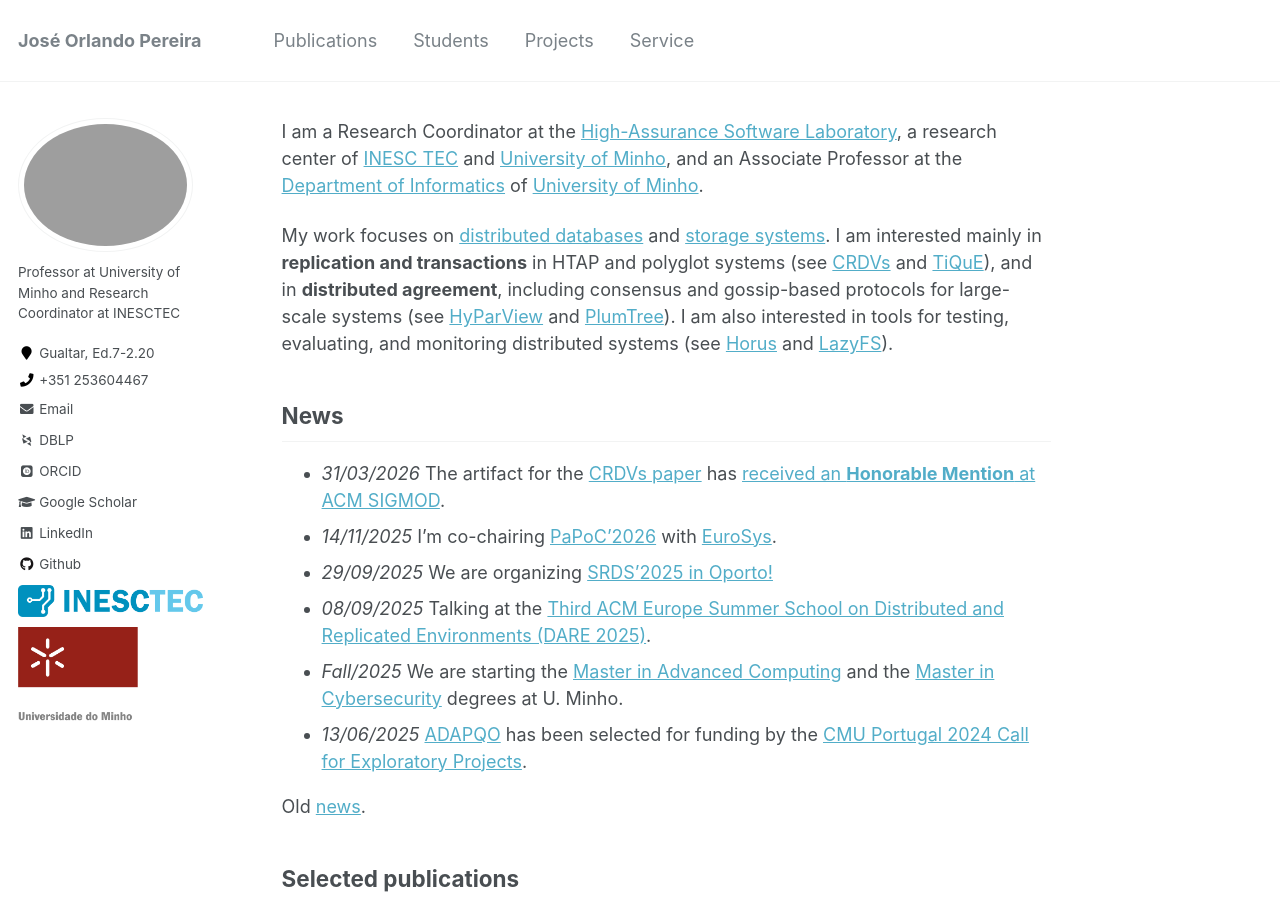
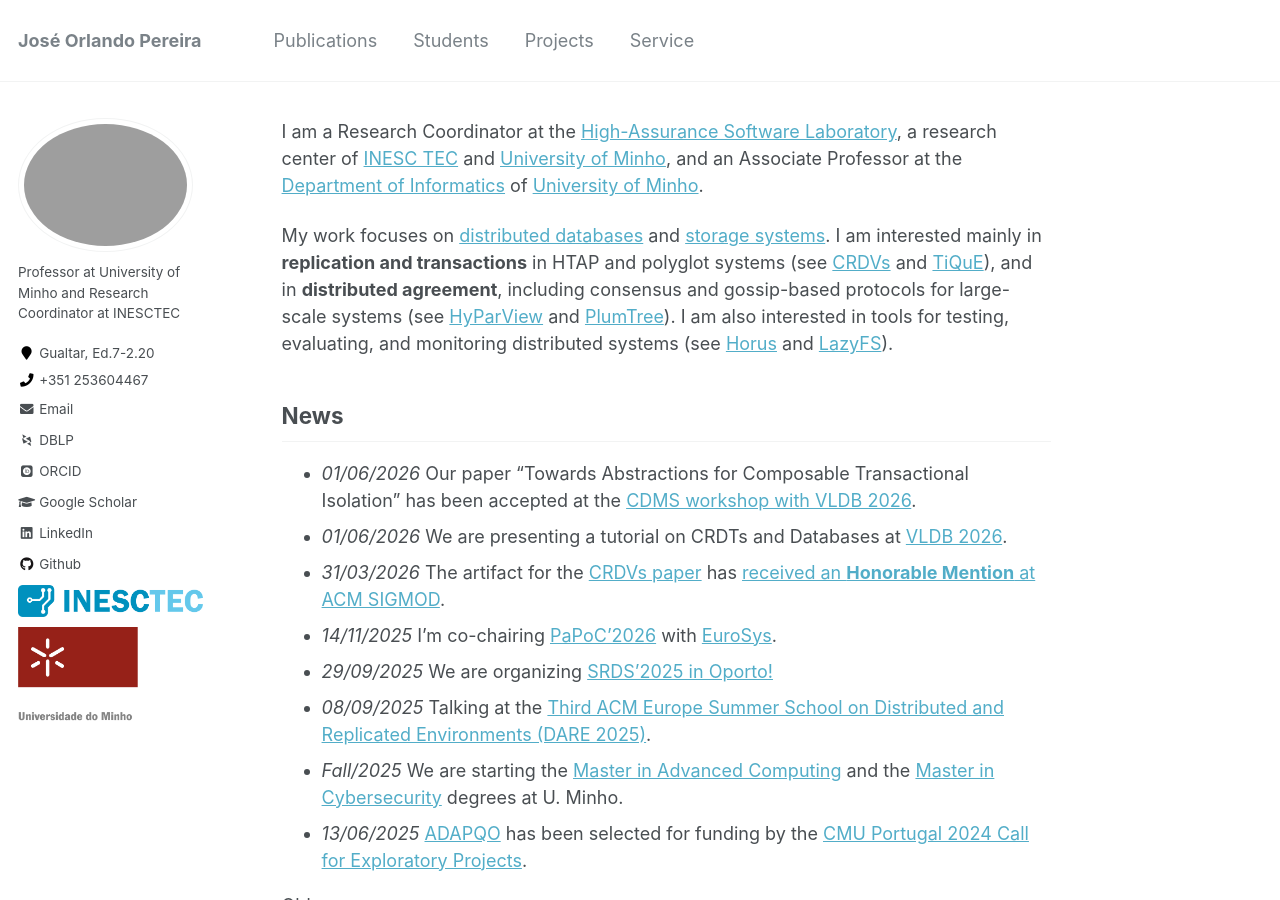
Before and after one commit to jopereira/jopereira.github.io, a Jekyll site: the page built from _pages/about.md, in a window 1280 px wide and 900 px high. Built offline with Jekyll 4.4.1, drawn with Linux system fonts in a browser that asks for light colours; some web fonts are replaced.

Commit message:
vldb 2026

```diff
--- a/_pages/about.md
+++ b/_pages/about.md
@@ -14,11 +14,12 @@ My work focuses on [distributed databases](https://dbr-haslab.github.io/) and [s
 
 ## News
 
+- *01/06/2026* Our paper "Towards Abstractions for Composable Transactional Isolation" has been accepted at the [CDMS workshop with VLDB 2026](https://cdmsworkshop.github.io/2026/acceptedpapers.html).
+- *01/06/2026* We are presenting a tutorial on CRDTs and Databases at [VLDB 2026](https://vldb.org/2026/).
 - *31/03/2026* The artifact for the [CRDVs paper](http://dx.doi.org/10.1145/3709675) has [received an **Honorable Mention** at ACM SIGMOD](https://sigmod.org/sigmod-awards/sigmod-best-artifact-award/).
 - *14/11/2025* I'm co-chairing [PaPoC'2026](https://papoc-workshop.github.io/2026/) with [EuroSys](https://2026.eurosys.org/).
 - *29/09/2025* We are organizing [SRDS'2025 in Oporto!](https://srds-conference.org/)
-- *08/09/2025* Talking at the [Third ACM Europe Summer School on
-Distributed and Replicated Environments (DARE 2025)](https://dare-lisbon.github.io/).
+- *08/09/2025* Talking at the [Third ACM Europe Summer School on Distributed and Replicated Environments (DARE 2025)](https://dare-lisbon.github.io/).
 - *Fall/2025* We are starting the [Master in Advanced Computing](https://mca.di.uminho.pt/) and the [Master in Cybersecurity](https://mcs.di.uminho.pt/) degrees at U. Minho.
 - *13/06/2025* [ADAPQO](https://dbr-haslab.github.io/adapqo/) has been selected for funding by the [CMU Portugal 2024 Call for Exploratory Projects](https://cmuportugal.org/media/eight-new-exploratory-projects-selected-under-the-cmu-portugal-2024-call/).
 
```
